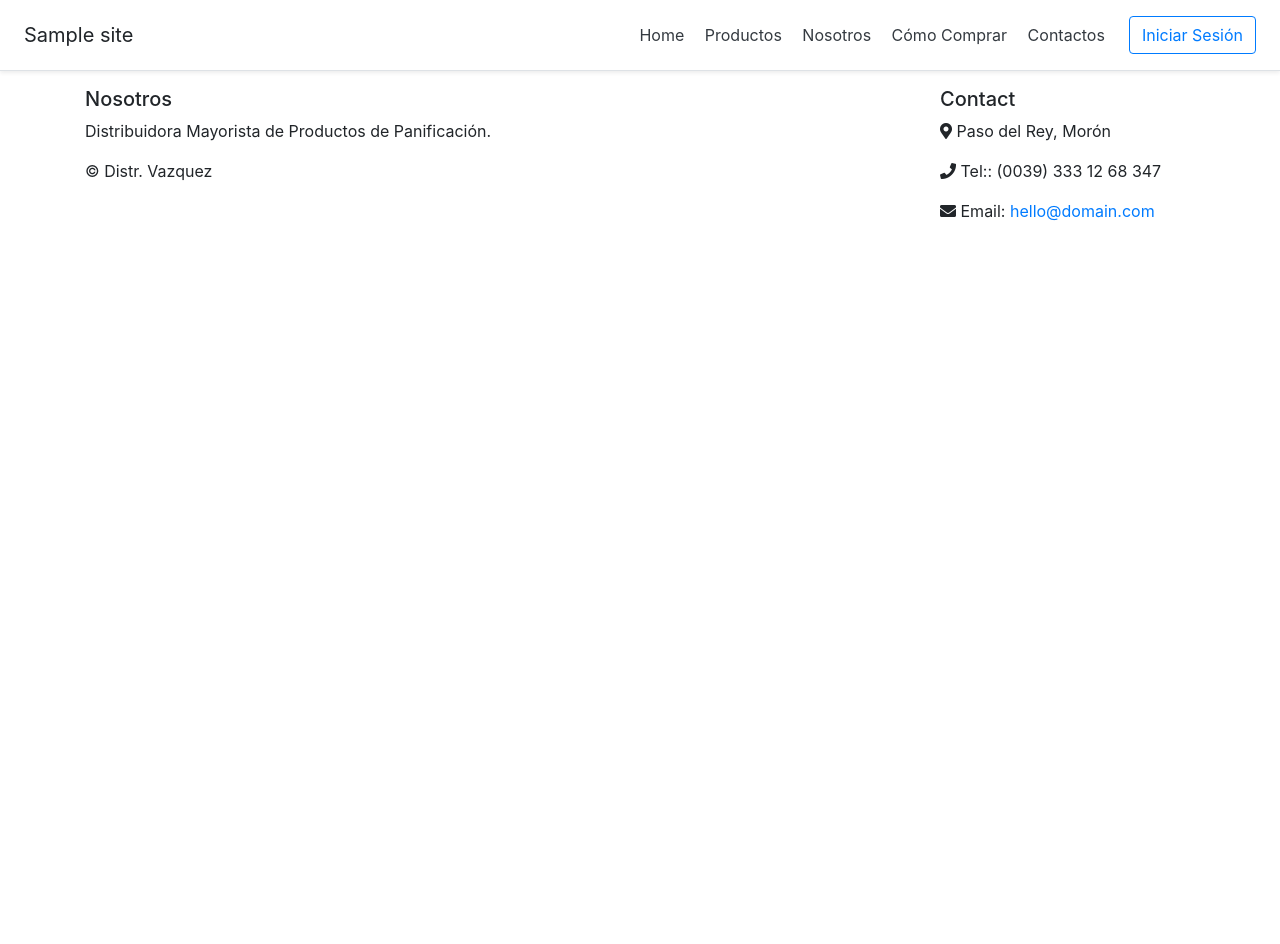
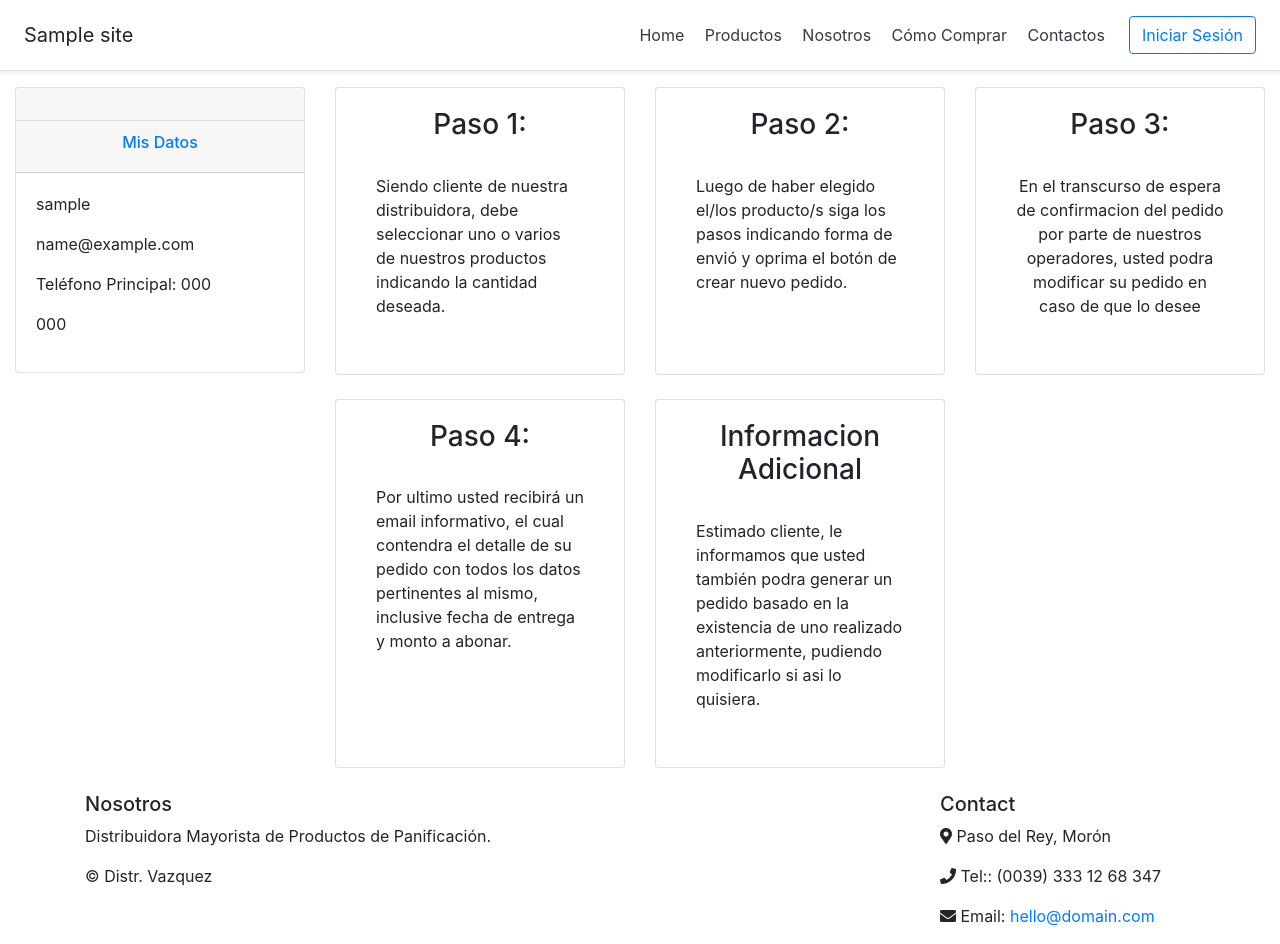
Before and after one commit to viccmedina/unlu_sip, a Flask app: template distribuidora/templates/como_comprar.html in a window 1280 px wide. Before the commit the page ends 221 px from the top, so only its background shows below. Run offline with Flask 2, Linux system fonts and the light colour scheme; the template is opened without the code that fills it: most values are stand-ins (such as "Sample title", 1, 10 or a date in 2020); parts of the project's set-up code (start-up, migrations or seed data) failed here and were passed over; some libraries are stand-ins or nearby versions.

Commit message:
subo seccion de como comprar

```diff
--- a/distribuidora/core/gestion_pedido/templates/form_consultar_pedido.html
+++ b/distribuidora/core/gestion_pedido/templates/form_consultar_pedido.html
@@ -8,7 +8,7 @@
       <div class="col-sm-5 offset-sm-7 col-md-9 offset-md-0">
         <div class="row row-cols-1 row-cols-md-3">
           <div class="col mb-9" >
-            <div class="card h-100" style="width: 40rem;">
+            <div class="card h-100" style="width: 55rem;">
 
               <div class="card-body">
                 {% include "flash_errors.html" %}
--- a/distribuidora/core/views.py
+++ b/distribuidora/core/views.py
@@ -78,4 +78,5 @@ def como_comprar():
 	return render_template('como_comprar.html', \
 		is_authenticated=current_user.is_authenticated, \
 		rol=rol, \
-		site='Cómo Comparar')
+		datos=current_user.get_mis_datos(),\
+		site='¿ Cómo Comparar ? ')
--- a/distribuidora/templates/como_comprar.html
+++ b/distribuidora/templates/como_comprar.html
@@ -1,5 +1,84 @@
 {% extends 'base.html'%}
 
 {% block content %}
+	<div class="container-fluid">
+		<div class="row">
+
+	  	{% include "acordeon_perfil_usuario.html" %}
+			<div class="col-sm-5 offset-sm-2 col-md-9 offset-md-0">
+				<div class="row row-cols-1 row-cols-md-3">
+					<div class="col mb-4">
+						<div class="card h-100" style="height: 18rem;">
+
+							<div class="card-body">
+								<h3 align="center" class="card-title">Paso 1: </h3>
+								<div class="card-body">
+								<p> Siendo cliente de nuestra distribuidora, debe seleccionar uno o varios de nuestros productos indicando la cantidad deseada. </p>
+						 		</div>
+							</div>
+
+						</div>
+					</div>
+
+
+					<div class="col mb-4">
+						<div class="card h-100" style="height: 18rem;">
+
+							<div class="card-body">
+								<h3 align="center" class="card-title">Paso 2:</h3>
+								<div class="card-body">
+								<p> Luego de haber elegido el/los producto/s siga los pasos indicando forma de envió y oprima el botón de crear nuevo pedido. </p>
+						 		</div>
+							</div>
+
+						</div>
+					</div>
+
+					<div class="col mb-4">
+						<div class="card h-100" style="height: 18rem;">
+
+							<div align="center" class="card-body">
+								<h3 class="card-title">Paso 3:</h3>
+								<div class="card-body">
+								<p> En el transcurso de espera de confirmacion del pedido por parte de nuestros operadores, usted podra modificar su pedido en caso de que lo desee </p>
+						 		</div>
+							</div>
+
+						</div>
+					</div>
+
+
+					<div class="col mb-4">
+						<div class="card h-100" style="height: 18rem;">
+
+							<div class="card-body">
+								<h3 align="center" class="card-title">Paso 4:</h3>
+								<div class="card-body">
+								<p> Por ultimo usted recibirá un email informativo, el cual contendra el detalle de su pedido
+									con todos los datos pertinentes al mismo, inclusive fecha de entrega y monto a abonar.</p>
+						 		</div>
+							</div>
+
+						</div>
+					</div>
+
+					<div class="col mb-4">
+						<div class="card h-100" style="height: 18rem;">
+
+							<div class="card-body">
+								<h3 align="center" class="card-title">Informacion Adicional</h3>
+								<div class="card-body">
+								<p> Estimado cliente, le informamos que usted también podra generar un pedido basado en la existencia de uno
+									realizado anteriormente, pudiendo modificarlo si asi lo quisiera.</p>
+						 		</div>
+							</div>
+
+						</div>
+					</div>
+
+			</div>
+		</div>
+	</div>
+</div>
 
 {% endblock %}
--- a/helper.py
+++ b/helper.py
@@ -538,7 +538,7 @@ def insertar_devolucion():
 
 def insertar_triggers():
 	db.engine.execute(CREATE_TRIGGER_BUmov_stock)
-	db.engine.execute(CREATE_TRIGGER_BIPedido)
+	#db.engine.execute(CREATE_TRIGGER_BIPedido)
 	db.engine.execute(CREATE_TRIGGER_BU_Pedido)
 
 
@@ -617,7 +617,7 @@ if __name__ == '__main__':
 	print('#'*50)
 	insertar_tipo_movimiento_stock()
 	print('#'*50)
-	insertar_pedido()
+	#insertar_pedido()
 	print('#'*50)
 	#insertar_historial_estado_pedido()
 	print('#'*50)
```
